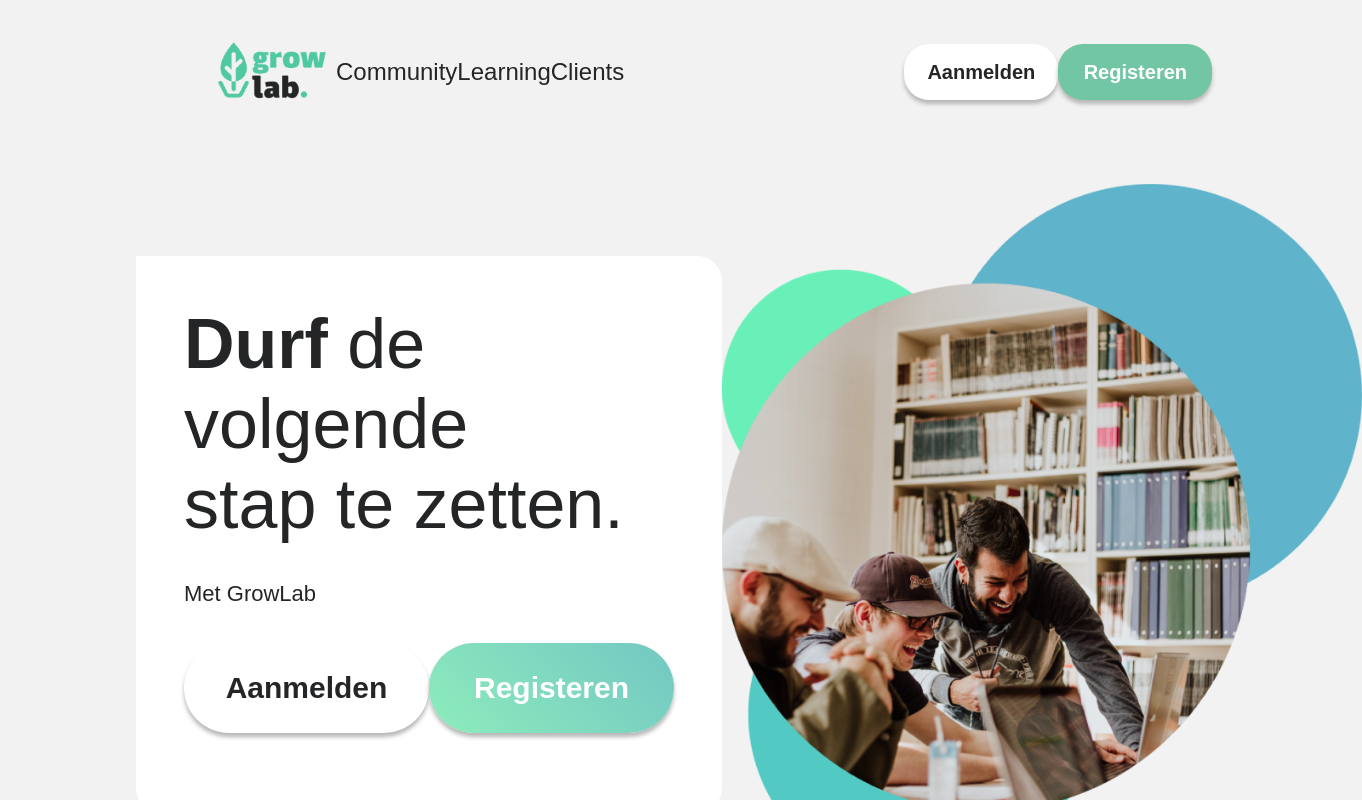
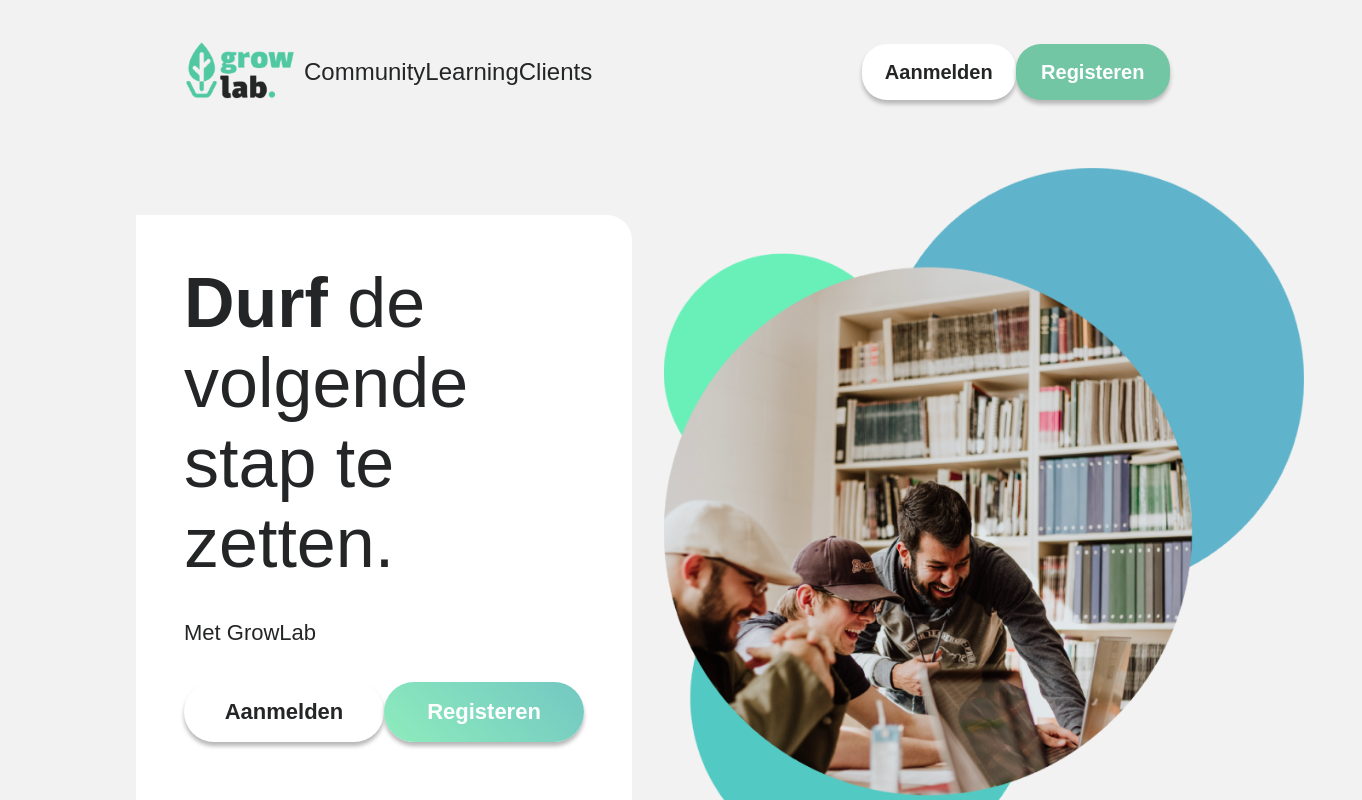
Before and after one commit to TM-GrowLab/GrowLab-Frontend, a React (Create React App) app: page / in a window 1280 px wide. Shown: the top 800 px of the page, 1362 px wide, since content can reach past the window. Built offline with nearby package versions, Linux system fonts and the light colour scheme; no server answers; a web font is replaced by a local one.

Commit message:
Update index.css

```diff
--- a/src/index.css
+++ b/src/index.css
@@ -203,25 +203,25 @@ input{
 }
 
 .pri_button_header{
-  min-width: 245px;
-  min-height: 90px;
+  min-width: 200px;
+  min-height: 60px;
   border-radius: 80px;
   color: var(--White);
   background: linear-gradient(45deg, #8DECBC, #73C7C2) !important;
   border: none;
   box-shadow: var(--Box-Shadow);
-  font-size: 30px;
+  font-size: 22px;
 }
 
 .sec_button_header{
-  min-width: 245px;
-  min-height: 90px;
+  min-width: 200px;
+  min-height: 60px;
   border-radius: 80px;
   color: var(--Charoal);
   background-color: var(--White);
   border: none;
   box-shadow: var(--Box-Shadow);
-  font-size: 30px;
+  font-size: 22px;
 ;}
 
 .grey_button{
@@ -372,8 +372,7 @@ nav {
   justify-content: space-between;
   align-items: center;
   min-height: 8em;
-  margin: 0 2em;
-  margin-bottom: 3em;
+  margin-bottom: 2em;
 }
 
 #nav_items {
@@ -389,7 +388,7 @@ nav {
   flex-direction: row;
   justify-content: space-between;
   align-items: center;
-  width: 22%;
+  width: 28%;
 
 }
 
@@ -408,6 +407,7 @@ header {
   background-color: var(--White);
   padding: 3em;
   padding-bottom: 5em;
+  margin-right: 2em;
   min-height: 20em;
   border-radius: 0 25px 25px 25px ;
 }
@@ -445,6 +445,10 @@ header img {
   color: var(--White);
   margin: 0;
   z-index: 10;
+}
+
+.succesverhaal h4 {
+  font-size: 15px !important;
 }
 
 .scroll_container {
```
